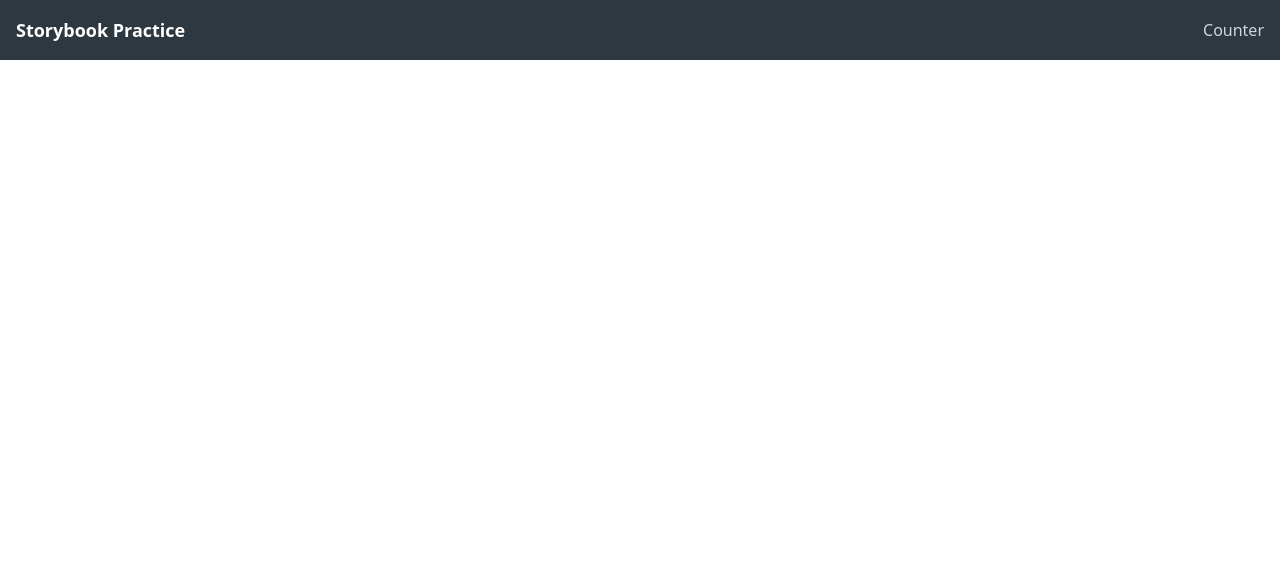
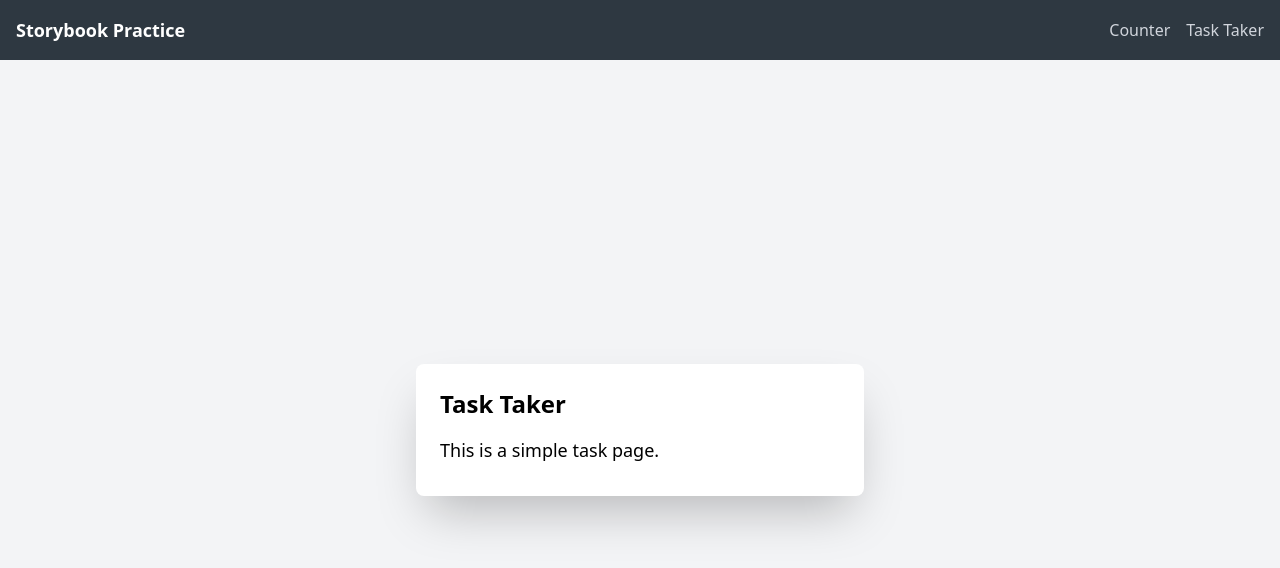
Before and after one commit to Reny8/Storybook-Practice, a React (Vite) app in the folder vite-project/: page /task in a window 1280 px wide. Shown: the top 568 px of the page. Built offline with nearby package versions, Linux system fonts and the light colour scheme.

Commit message:
Add Task Route

```diff
--- a/vite-project/src/App.tsx
+++ b/vite-project/src/App.tsx
@@ -1,8 +1,12 @@
 import { BrowserRouter, Route, Routes } from "react-router";
 import NavBar from "./components/nav-bar/nav-bar";
 import CounterPage from "./pages/counter-page";
+import TaskPage from "./pages/task-page";
 function App() {
-  const links = [{ name: "Counter", href: "/" }];
+  const links = [
+    { name: "Counter", href: "/" },
+    { name: "Task Taker", href: "/task" },
+  ];
   return (
     <>
       <BrowserRouter>
@@ -13,6 +17,7 @@ function App() {
         />
         <Routes>
           <Route path="/" element={<CounterPage />} />
+          <Route path="/task" element={<TaskPage />} />
         </Routes>
       </BrowserRouter>
     </>
--- /dev/null
+++ b/vite-project/src/pages/task-page.tsx
@@ -0,0 +1,12 @@
+const TaskPage = () => {
+  return (
+    <section className="flex flex-col items-center justify-center h-custom bg-gray-100">
+      <div className="max-w-md w-full bg-white shadow-2xl rounded-lg p-6">
+        <h1 className="text-2xl font-bold mb-4">Task Taker</h1>
+        <p className="text-lg mb-2">This is a simple task page.</p>
+      </div>
+    </section>
+  );
+};
+
+export default TaskPage;
```
